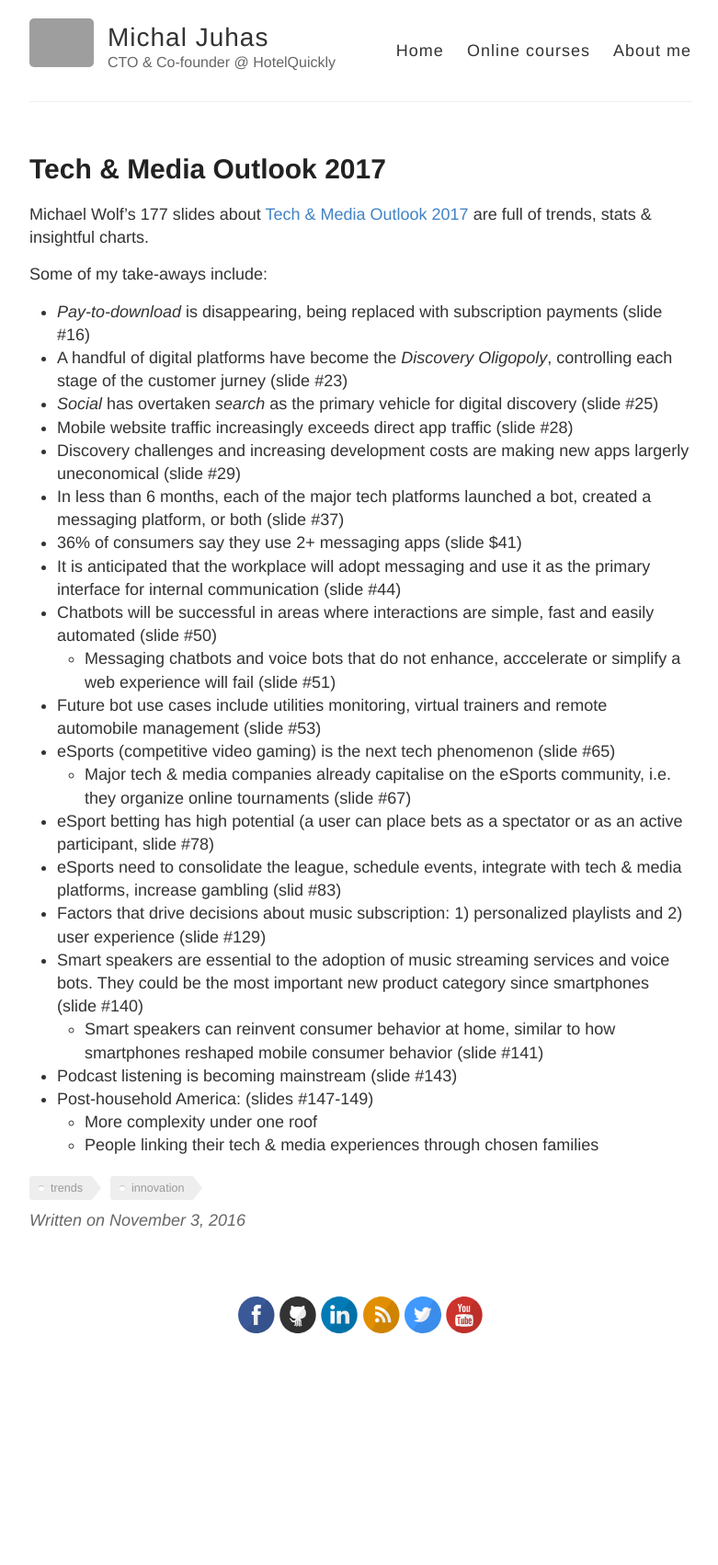
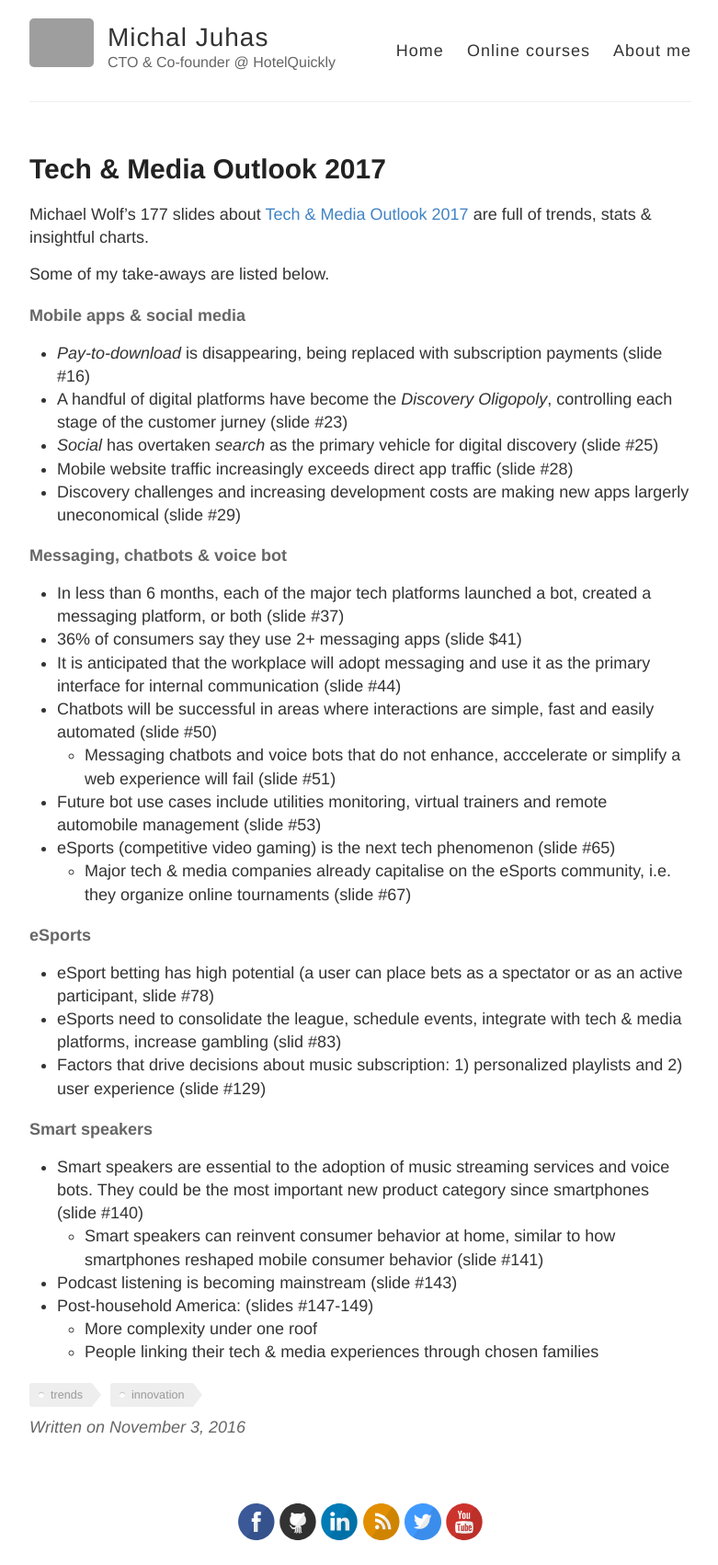
Before and after one commit to michaljuhas/OLD_michaljuhas.github.io, a Jekyll site: the page built from _posts/2016-11-03-Tech-and-Media-Outlook-2017.md, in a window 1280 px wide. Shown: the whole page at 92% size, without its empty margins (248-1029 px from the left). Built offline with Jekyll 4.4.1, drawn with Linux system fonts in a browser that asks for light colours; comment, search, counter and statistics services are not loaded; before the commit the page ends 1477 px from its top, so only the background shows below that; grey boxes are pictures that could not be loaded.

Commit message:
Improved article structure

```diff
--- a/_posts/2016-11-03-Tech-and-Media-Outlook-2017.md
+++ b/_posts/2016-11-03-Tech-and-Media-Outlook-2017.md
@@ -7,13 +7,19 @@ tags: trends innovation
 
 Michael Wolf's 177 slides about [Tech & Media Outlook 2017](http://www.wsj.com/articles/activates-michael-wolf-predicts-whats-next-for-tech-and-media-in-2017-1477436031) are full of trends, stats & insightful charts.
 
-Some of my take-aways include:
+Some of my take-aways are listed below.
+
+#### Mobile apps & social media
 
 * _Pay-to-download_ is disappearing, being replaced with subscription payments (slide #16)
 * A handful of digital platforms have become the _Discovery Oligopoly_, controlling each stage of the customer jurney (slide #23)
 * _Social_ has overtaken _search_ as the primary vehicle for digital discovery (slide #25)
 * Mobile website traffic increasingly exceeds direct app traffic (slide #28)
+<!--excerpt-->
 * Discovery challenges and increasing development costs are making new apps largerly uneconomical (slide #29)
+
+#### Messaging, chatbots & voice bot
+
 * In less than 6 months, each of the major tech platforms launched a bot, created a messaging platform, or both (slide #37)
 * 36% of consumers say they use 2+ messaging apps (slide $41)
 * It is anticipated that the workplace will adopt messaging and use it as the primary interface for internal communication (slide #44)
@@ -22,9 +28,15 @@ Some of my take-aways include:
 * Future bot use cases include utilities monitoring, virtual trainers and remote automobile management (slide #53)
 * eSports (competitive video gaming) is the next tech phenomenon (slide #65)
   * Major tech & media companies already capitalise on the eSports community, i.e. they organize online tournaments (slide #67)
+
+#### eSports
+
 * eSport betting has high potential (a user can place bets as a spectator or as an active participant, slide #78)
 * eSports need to consolidate the league, schedule events, integrate with tech & media platforms, increase gambling (slid #83)
 * Factors that drive decisions about music subscription: 1) personalized playlists and 2) user experience (slide #129)
+
+#### Smart speakers
+
 * Smart speakers are essential to the adoption of music streaming services and voice bots. They could be the most important new product category since smartphones (slide #140)
   * Smart speakers can reinvent consumer behavior at home, similar to how smartphones reshaped mobile consumer behavior (slide #141)
 * Podcast listening is becoming mainstream (slide #143)
```
